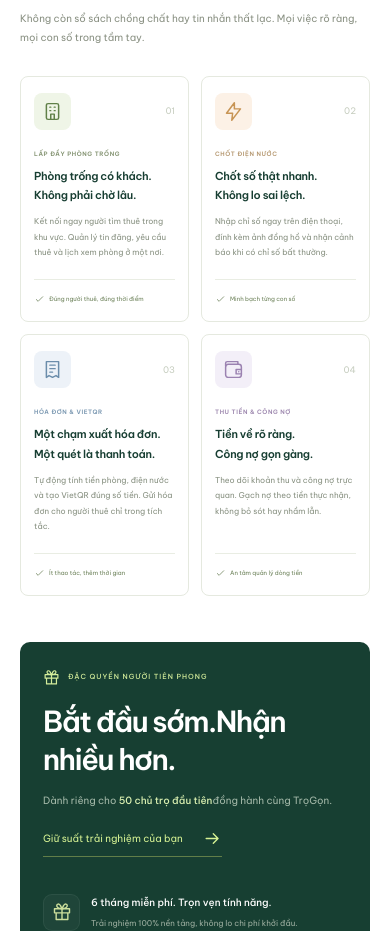
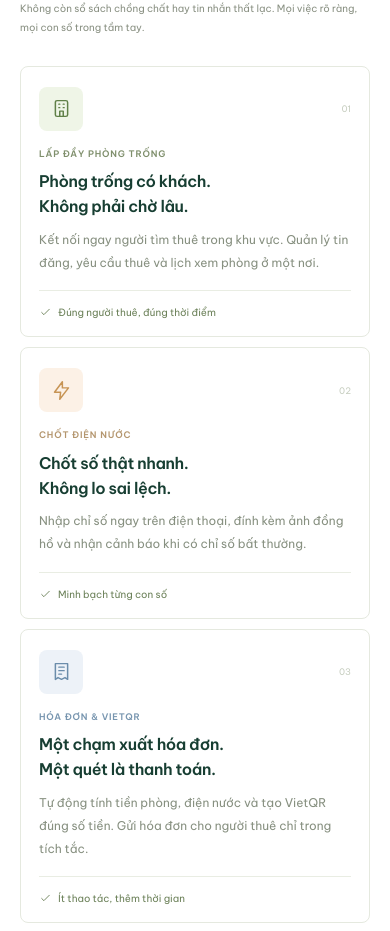
Before and after one commit to dangnguyenhai945-blip/trogon, a React (Vite) app: page / in a window 390 px wide. Shown: the part 1027-1958 px from the top of the page. Built offline with nearby package versions, Linux system fonts and the light colour scheme; the HTML template or start-up script is replaced by a standard one.

Commit message:
fix: optimize UI for mobile and tablet

```diff
--- a/src/index.css
+++ b/src/index.css
@@ -82,3 +82,60 @@ h1 > span { color: #698b49; }
 }
 @media (max-width: 370px) { .container { width: calc(100% - 32px); }.header-cta { font-size: 8px; padding-inline: 10px; }.logo { font-size: 23px; }.hero-button { font-size: 10px; }.product-scene { transform: scale(.47); margin-bottom: -222px; }.feature-card { padding-inline: 11px; }.feature-card h3 { font-size: 10px; }.feature-bottom { font-size: 5.5px; }.feature-tag { font-size: 5.5px; }.signup-form { padding-inline: 20px; }.privacy-note { letter-spacing: -.1px; } }
 @media (prefers-reduced-motion: reduce) { html { scroll-behavior: auto; } *, *::before, *::after { transition: none !important; animation: none !important; } }
+
+/* ── Mobile & Tablet Optimization ───────────────────────────── */
+
+/* Tablet portrait: 601–900px tweaks */
+@media (max-width: 900px) and (min-width: 601px) {
+  .hero-inner { padding-block: 52px 42px; }
+  .hero { overflow-x: hidden; }
+}
+
+/* Tablet 601–768px: signup 1 cột cho thoáng */
+@media (max-width: 768px) and (min-width: 601px) {
+  .signup-layout { grid-template-columns: 1fr; gap: 32px; }
+  .signup-copy h2 { font-size: 32px; }
+  .signup-copy > p { max-width: 100%; }
+  .founder-note { max-width: 100%; }
+  .signup-form { max-width: 520px; }
+}
+
+/* Mobile ≤600px: feature grid 1 cột, font size dễ đọc hơn */
+@media (max-width: 600px) {
+  .feature-grid { grid-template-columns: 1fr; gap: 10px; }
+  .feature-card { padding: 20px 18px 16px; }
+  .feature-top { margin-bottom: 16px; }
+  .feature-icon { width: 44px; height: 44px; }
+  .feature-tag { font-size: 9px; letter-spacing: .8px; }
+  .feature-card h3 { font-size: 16px; letter-spacing: -.4px; line-height: 1.55; margin-block: 9px 10px; }
+  .feature-card > p { font-size: 12px; line-height: 1.9; margin-bottom: 16px; }
+  .feature-bottom { font-size: 10px; gap: 6px; padding-top: 14px; white-space: normal; }
+  .feature-bottom svg { width: 13px; }
+
+  /* Touch targets ≥48px cho dễ bấm */
+  .signup-form input,
+  .signup-form select { height: 50px; font-size: 13px; padding: 14px 15px; }
+  .select-wrap svg { top: 16px; }
+  .form-submit { min-height: 52px; font-size: 13px; padding-block: 16px; gap: 14px; }
+  .faq-item button { min-height: 52px; padding-block: 16px; font-size: 12px; }
+  .button { min-height: 46px; }
+  .hero-button { min-height: 52px; }
+
+  /* Perk items dễ đọc hơn */
+  .perk h3 { font-size: 13px; margin-bottom: 6px; line-height: 1.65; }
+  .perk p { font-size: 10px; }
+  .perk > span { height: 42px; width: 42px; }
+
+  /* FAQ font lớn hơn */
+  .faq-item p { font-size: 11px; line-height: 1.85; }
+}
+
+/* Điện thoại nhỏ 371–480px: căn product scene cho vừa */
+@media (max-width: 480px) and (min-width: 371px) {
+  .product-scene { transform: scale(.49); margin-bottom: -212px; }
+}
+
+/* Value strip mobile: 3 cột icon */
+@media (max-width: 600px) {
+  .value-strip-inner { grid-template-columns: repeat(3,1fr); }
+}
```
